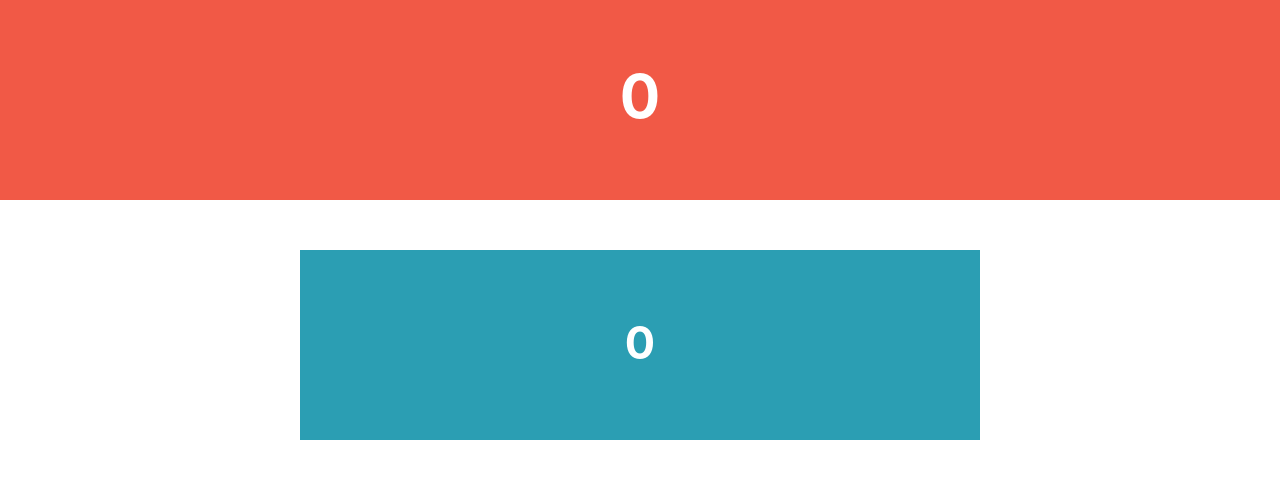
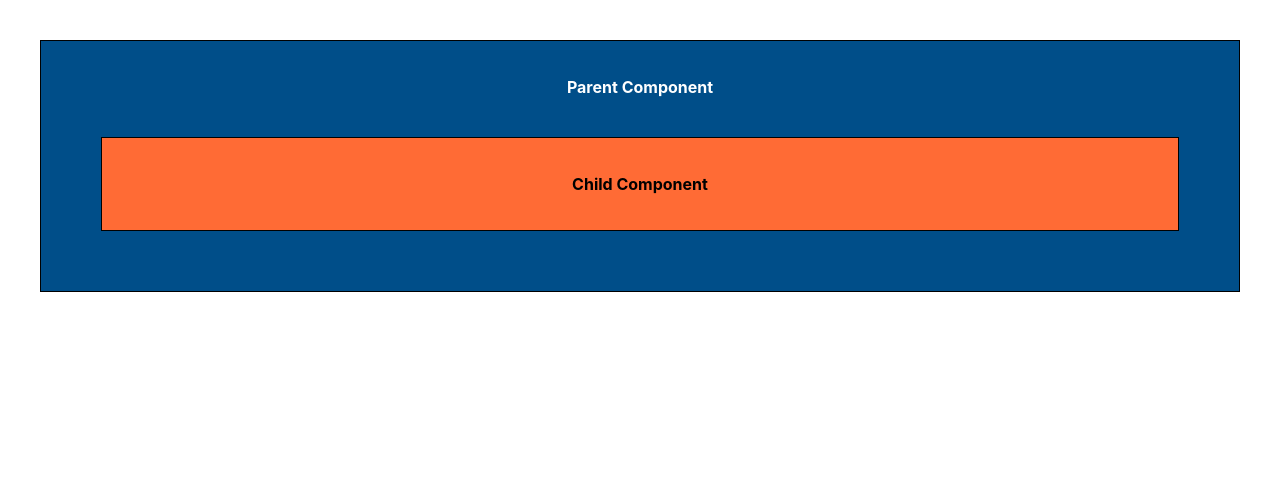
Before and after one commit to louisheimel/lifting-state-up, a React (Create React App) app: page / in a window 1280 px wide. Shown: the top 478 px of the page. Built offline with nearby package versions, Linux system fonts and the light colour scheme.

Commit message:
add styles to show parent / child component relationship

```diff
--- a/src/App.js
+++ /dev/null
@@ -1,38 +0,0 @@
-import React, {Component, useState} from 'react';
-import logo from './logo.svg';
-import './App.css';
-
-function Small(props) {
-  const [clicks, setClicks] = useState(0);
-  return (
-    <div
-      className="small"
-      onClick={() => {
-        props.handleSmallClick();
-        setClicks(clicks + 1);
-      }}>
-      <p>{clicks}</p>
-    </div>
-  );
-}
-
-function Big(props) {
-  const [clicks, setClicks] = useState(0);
-  return (
-    <div className="big" onClick={() => setClicks(clicks + 1)}>
-      <p>{clicks + props.smallClicks}</p>
-    </div>
-  );
-}
-
-function App() {
-  const [smallClicks, setSmallClicks] = useState(0);
-  return (
-    <div className="App">
-      <Big smallClicks={smallClicks} />
-      <Small handleSmallClick={() => setSmallClicks(smallClicks + 1)} />
-    </div>
-  );
-}
-
-export default App;
--- /dev/null
+++ b/src/Parent.js
@@ -0,0 +1,39 @@
+import React, {Component} from 'react';
+import logo from './logo.svg';
+import './App.css';
+
+const divStyle = {
+    border: '1px solid black',
+    padding: '20px',
+    margin: '40px',
+  },
+  childStyle = {
+    backgroundColor: '#FF6B35',
+
+    color: 'black',
+  },
+  parentStyle = {
+    backgroundColor: '#004E89',
+  };
+
+class Child extends Component {
+  render() {
+    return (
+      <div style={{...divStyle, ...childStyle}}>
+        <p>Child Component</p>
+      </div>
+    );
+  }
+}
+
+class Parent extends Component {
+  render() {
+    return (
+      <div className="App" style={{...divStyle, ...parentStyle}}>
+        <p>Parent Component</p>
+        <Child />
+      </div>
+    );
+  }
+}
+export default Parent;
--- a/src/index.js
+++ b/src/index.js
@@ -1,10 +1,10 @@
 import React from 'react';
 import ReactDOM from 'react-dom';
 import './index.css';
-import App from './App';
+import Parent from './Parent';
 import * as serviceWorker from './serviceWorker';
 
-ReactDOM.render(<App />, document.getElementById('root'));
+ReactDOM.render(<Parent />, document.getElementById('root'));
 
 // If you want your app to work offline and load faster, you can change
 // unregister() to register() below. Note this comes with some pitfalls.
```
Also changed, not shown: 1 other file (tests, documents, lock files or other folders).
